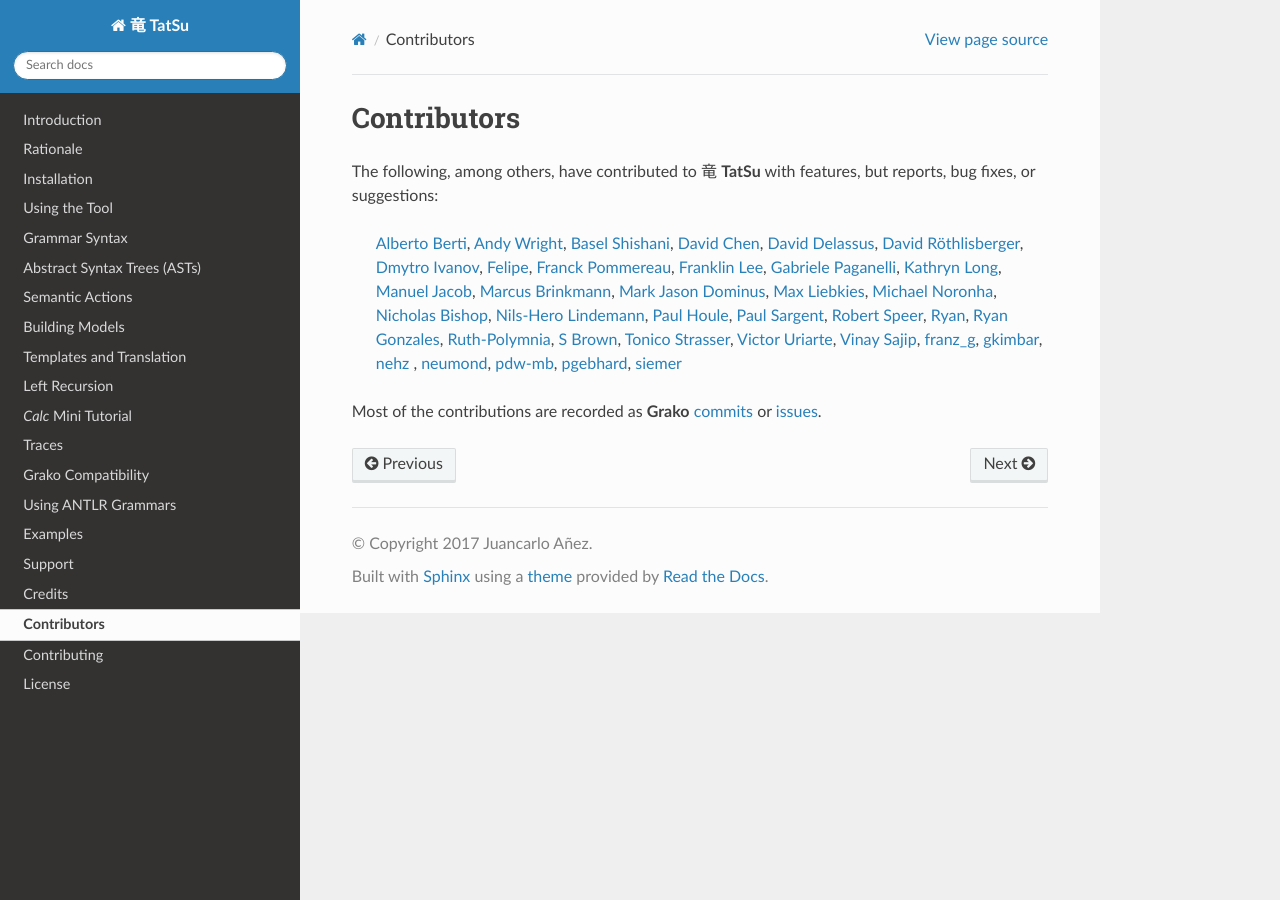
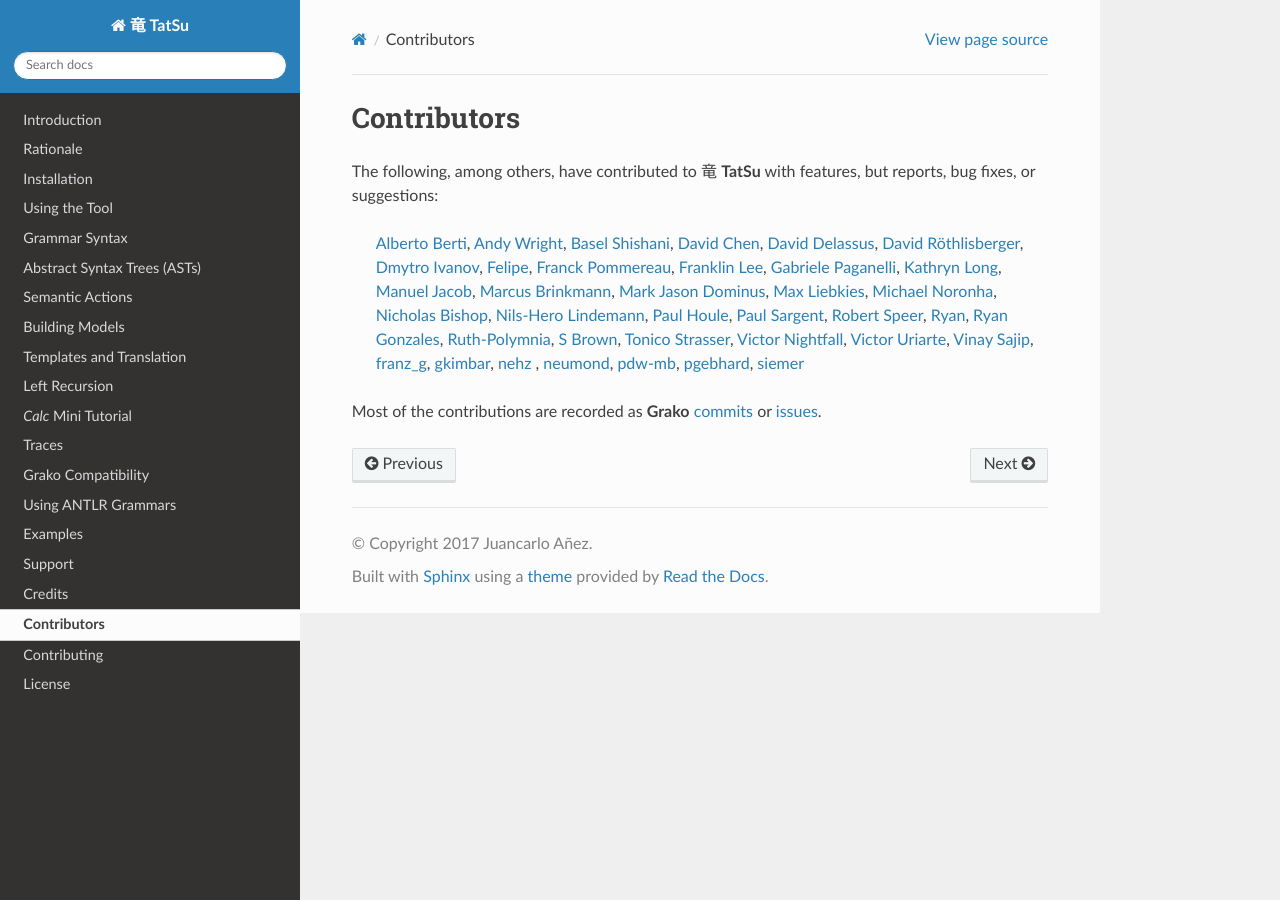
Before and after one commit to neogeny/TatSu, a Sphinx documentation site: the page built from docs/contributors.rst, in a window 1280 px wide. Built offline with Sphinx 7.4.7 and the Read the Docs theme 2.0.0, drawn with Linux system fonts in a browser that asks for light colours.

Commit message:
[docs] add Vic Nightfall to contributors

```diff
--- a/docs/contributors.rst
+++ b/docs/contributors.rst
@@ -34,6 +34,7 @@
     `Ruth-Polymnia`_,
     `S Brown`_,
     `Tonico Strasser`_,
+    `Victor Nightfall`_,
     `Victor Uriarte`_,
     `Vinay Sajip`_,
     `franz\_g`_,
@@ -76,6 +77,7 @@
 .. _Ruth-Polymnia: https://github.com/Ruth-Polymnia
 .. _S Brown: https://bitbucket.org/sjbrownBitbucket
 .. _Tonico Strasser: https://bitbucket.org/tonico_strasser
+.. _Victor Nightfall: https://bitbucket.org/Victorious3
 .. _Victor Uriarte: https://bitbucket.org/vmuriart
 .. _Vinay Sajip: https://bitbucket.org/vinay.sajip
 .. _basel-shishani: https://bitbucket.org/basel-shishani
```
